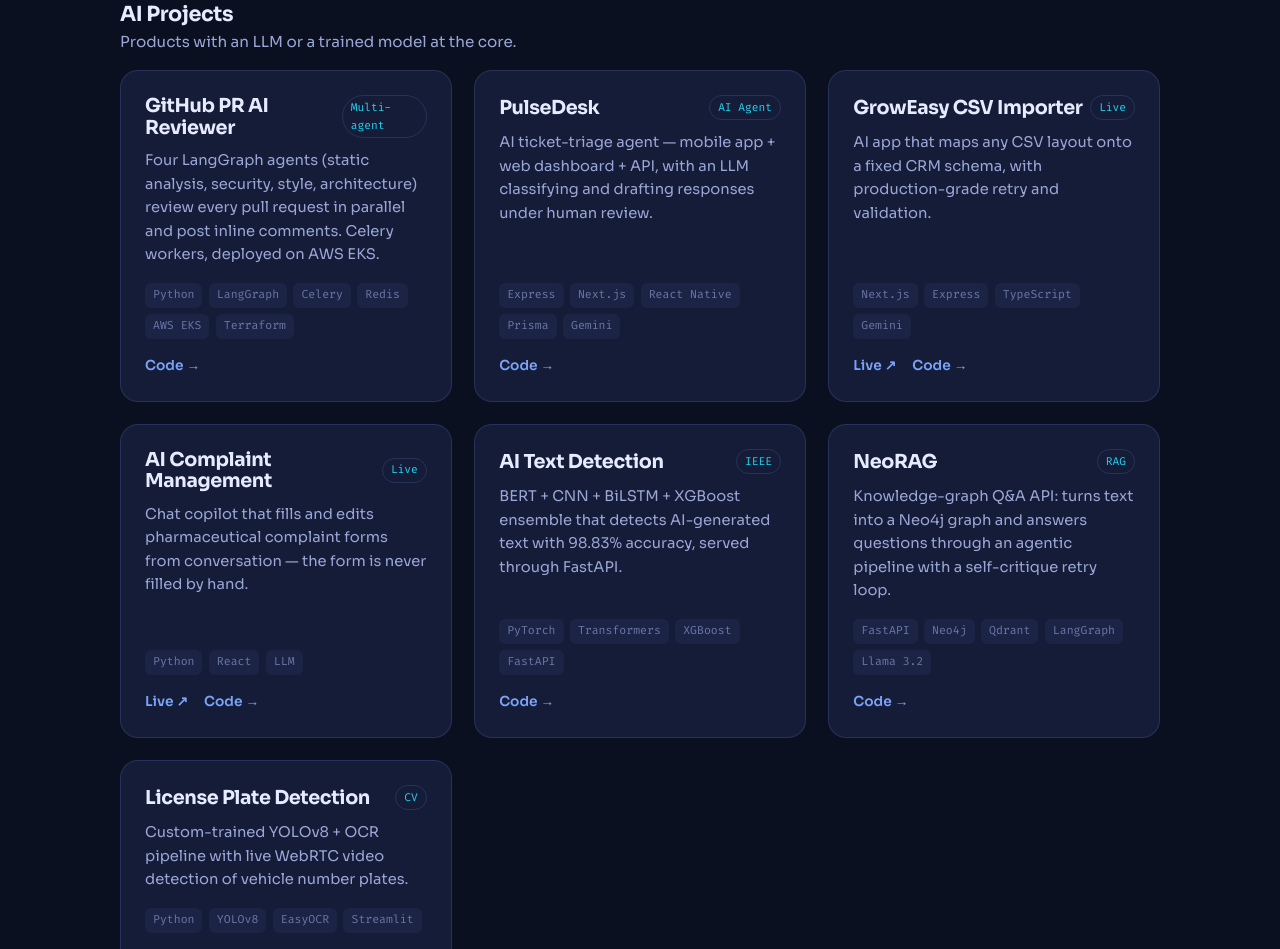
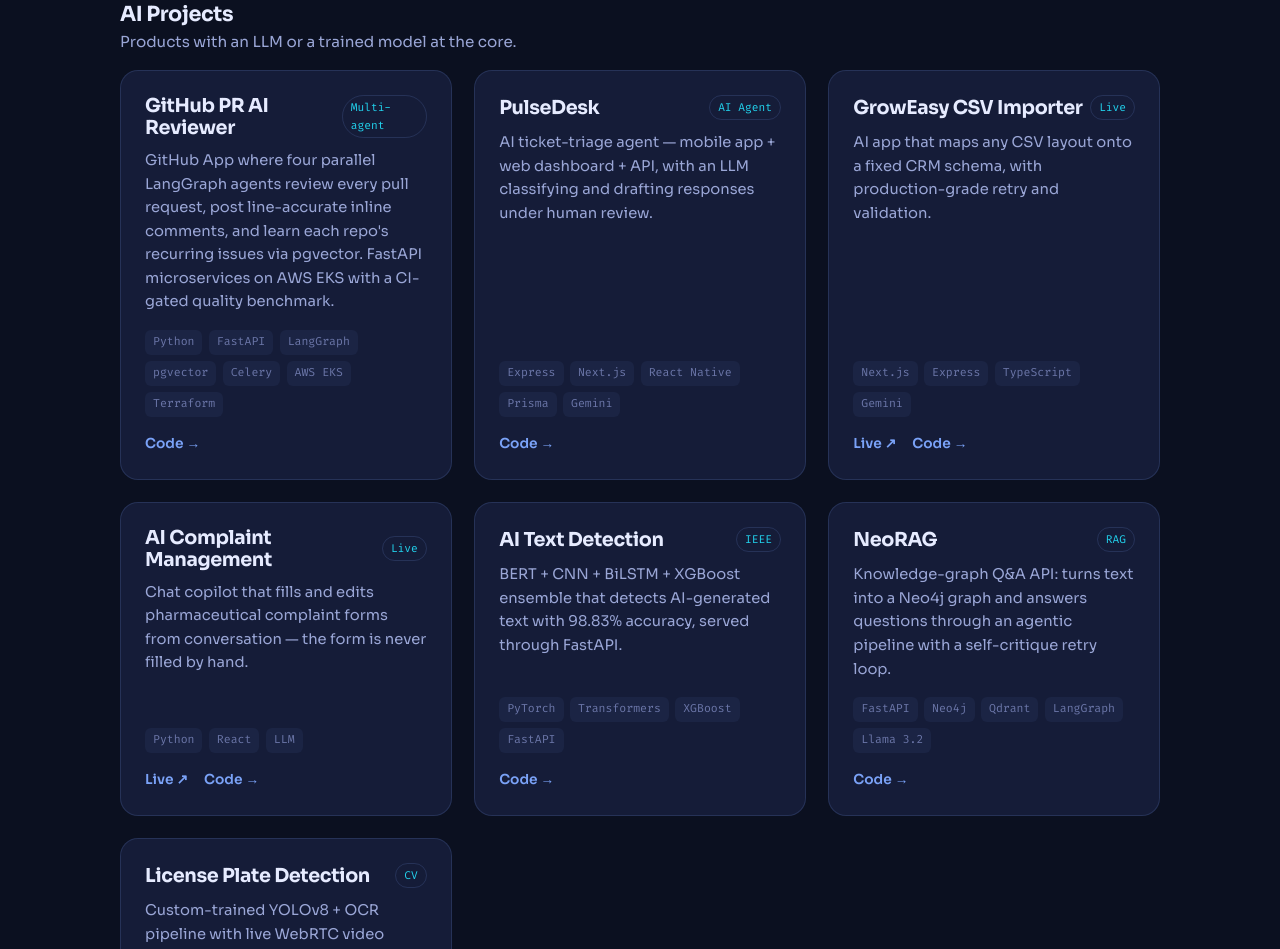
Before and after one commit to AKHIL1633/portfolio, a plain HTML site: page index.html in a window 1280 px wide. Shown: the part 3302-4251 px from the top of the page. Drawn offline with Linux system fonts and the light colour scheme.

Commit message:
Update PR AI Reviewer card to match its new repo description

```diff
--- a/index.html
+++ b/index.html
@@ -169,6 +169,6 @@
       <p class="footer-quote">"First, solve the problem. Then, write the code."</p>
     </footer>
 
-    <script src="script.js?v=3"></script>
+    <script src="script.js?v=4"></script>
   </body>
 </html>
--- a/script.js
+++ b/script.js
@@ -57,8 +57,8 @@ const PROJECTS = [
   // AI
   {
     group: 'ai', name: 'GitHub PR AI Reviewer', badge: 'Multi-agent',
-    desc: 'Four LangGraph agents (static analysis, security, style, architecture) review every pull request in parallel and post inline comments. Celery workers, deployed on AWS EKS.',
-    stack: ['Python', 'LangGraph', 'Celery', 'Redis', 'AWS EKS', 'Terraform'],
+    desc: 'GitHub App where four parallel LangGraph agents review every pull request, post line-accurate inline comments, and learn each repo\'s recurring issues via pgvector. FastAPI microservices on AWS EKS with a CI-gated quality benchmark.',
+    stack: ['Python', 'FastAPI', 'LangGraph', 'pgvector', 'Celery', 'AWS EKS', 'Terraform'],
     repo: 'https://github.com/AKHIL1633/github-pr-ai-reviewer', live: null,
   },
   {
```
